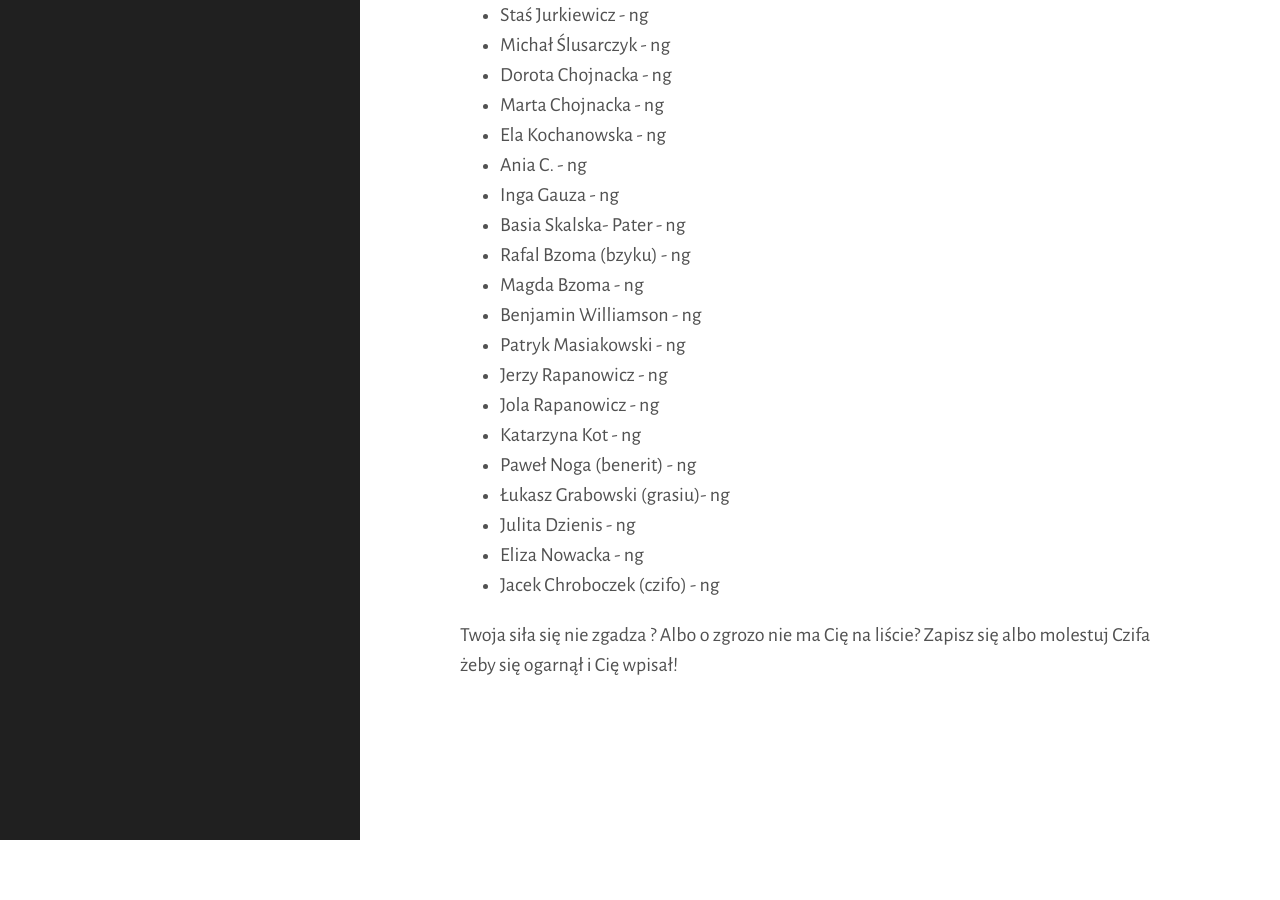
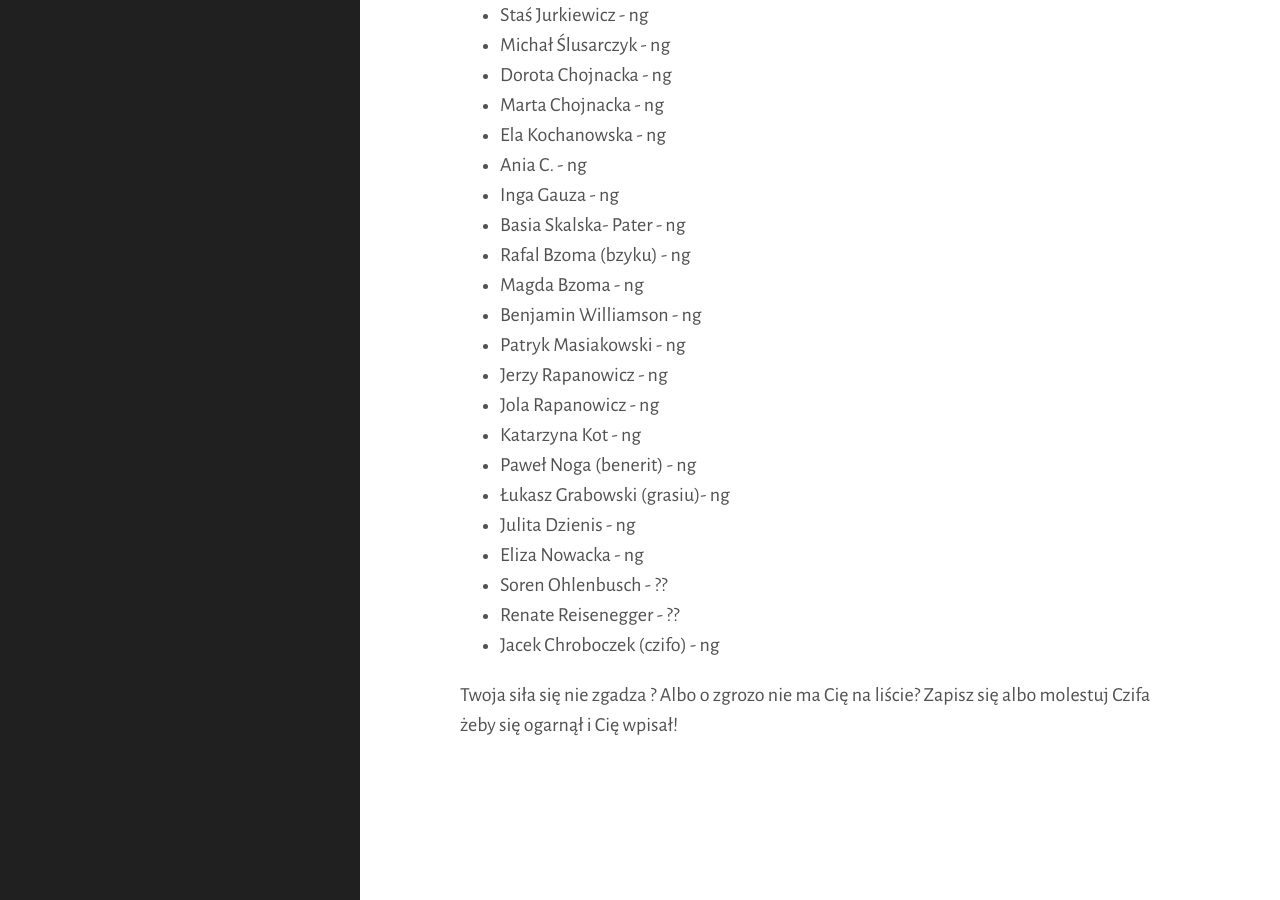
Before and after one commit to tasuki/lsg, a Jekyll site: the page built from zarejestrowani.md, in a window 1280 px wide and 900 px high, scrolled down 2950 px. Built offline with Jekyll 4.4.1, drawn with Linux system fonts in a browser that asks for light colours; nearby versions of some CDN libraries; before the commit the page ends 3790 px from its top, so only the background shows below that.

Commit message:
Update zarejestrowani.md

```diff
--- a/zarejestrowani.md
+++ b/zarejestrowani.md
@@ -119,6 +119,8 @@ Zarejestrowani uczestnicy (mniej więcej wg siły):
 - Łukasz Grabowski (grasiu)- ng
 - Julita Dzienis - ng
 - Eliza Nowacka - ng
+- Soren Ohlenbusch - ??
+- Renate Reisenegger - ??
 - Jacek Chroboczek (czifo) - ng
 
 
```
